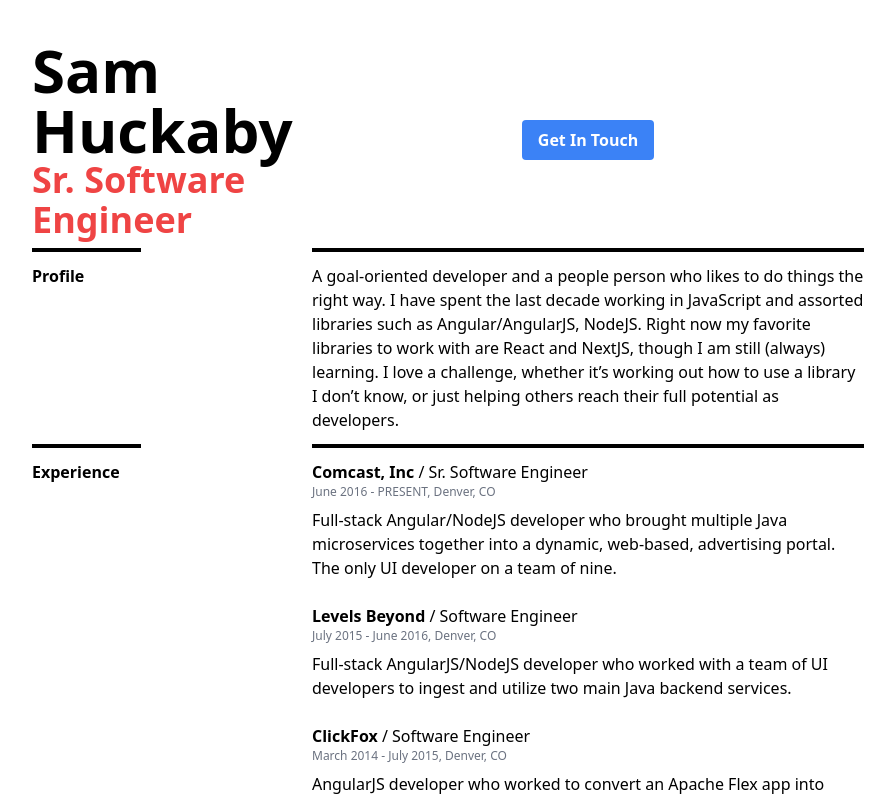
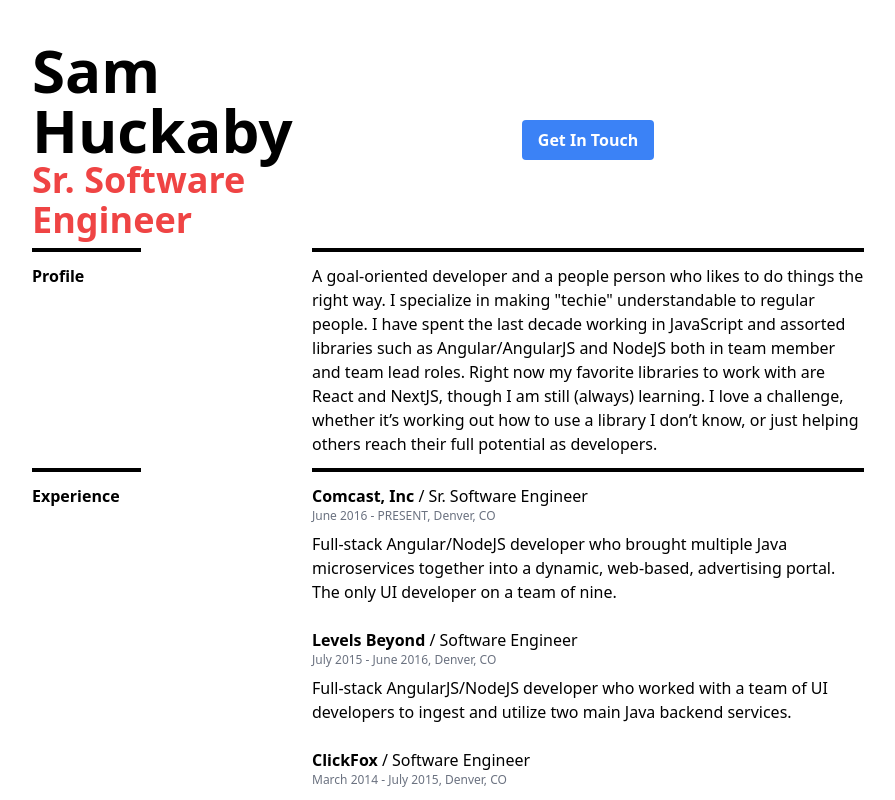
Before and after one commit to sam-huckaby/samhuckaby.com, a Next.js app: page / in a window 1280 px wide. Shown: the top 800 px of the page, without its empty margins (192-1087 px from the left). Built offline with nearby package versions, Linux system fonts and the light colour scheme.

Commit message:
Add "jargon translator" to my description.

```diff
--- a/pages/index.js
+++ b/pages/index.js
@@ -32,7 +32,7 @@ export default function Home() {
           <p>Profile</p>
         </div>
         <div className="pt-3 pb-1 border-t-4 border-black dark:text-white col-span-2">
-          <p>A goal-oriented developer and a people person who likes to do things the right way. I have spent the last decade working in JavaScript and assorted libraries such as Angular/AngularJS, NodeJS. Right now my favorite libraries to work with are React and NextJS, though I am still (always) learning. I love a challenge, whether it’s working out how to use a library I don’t know, or just helping others reach their full potential as developers.</p>
+          <p>A goal-oriented developer and a people person who likes to do things the right way. I specialize in making "techie" understandable to regular people. I have spent the last decade working in JavaScript and assorted libraries such as Angular/AngularJS and NodeJS both in team member and team lead roles. Right now my favorite libraries to work with are React and NextJS, though I am still (always) learning. I love a challenge, whether it’s working out how to use a library I don’t know, or just helping others reach their full potential as developers.</p>
         </div>
         <div className={`${styles['label-top-border']} font-bold pt-3 pb-1 dark:text-white`}>
           <p>Experience</p>
```
